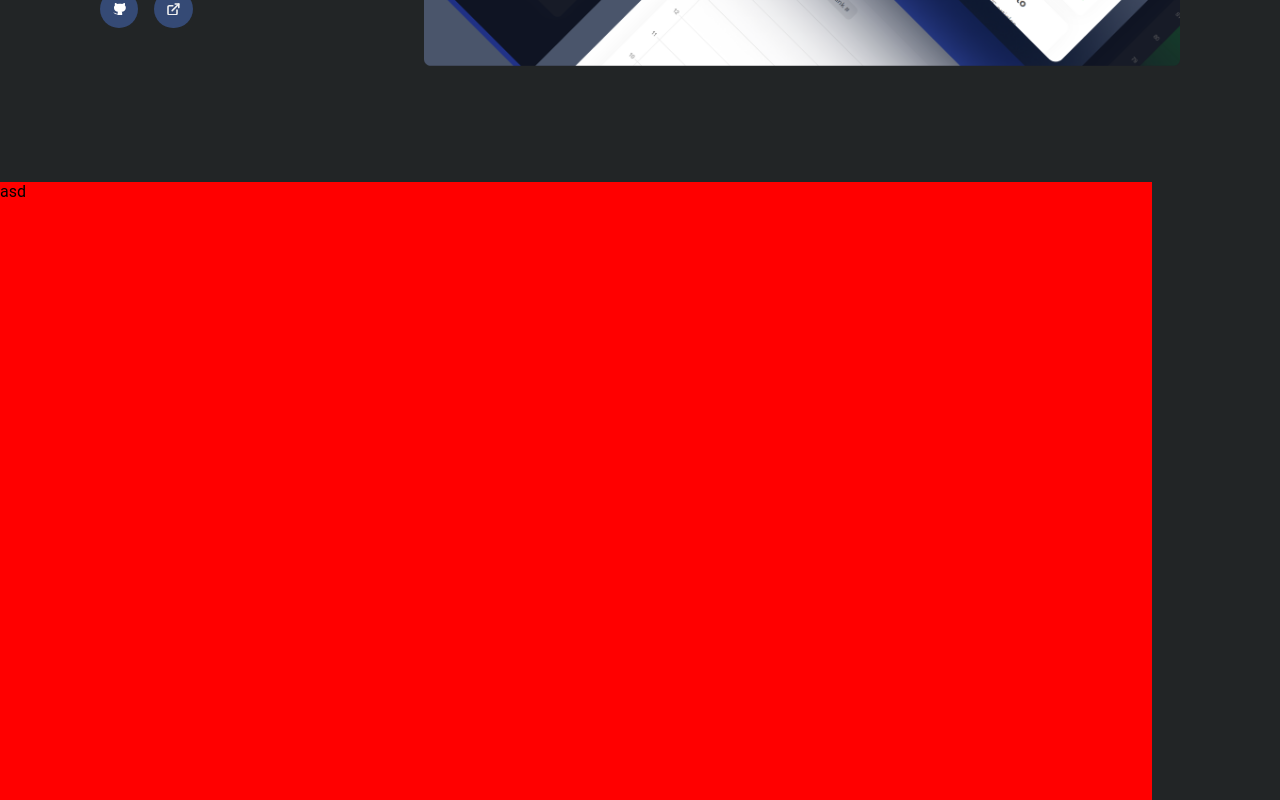
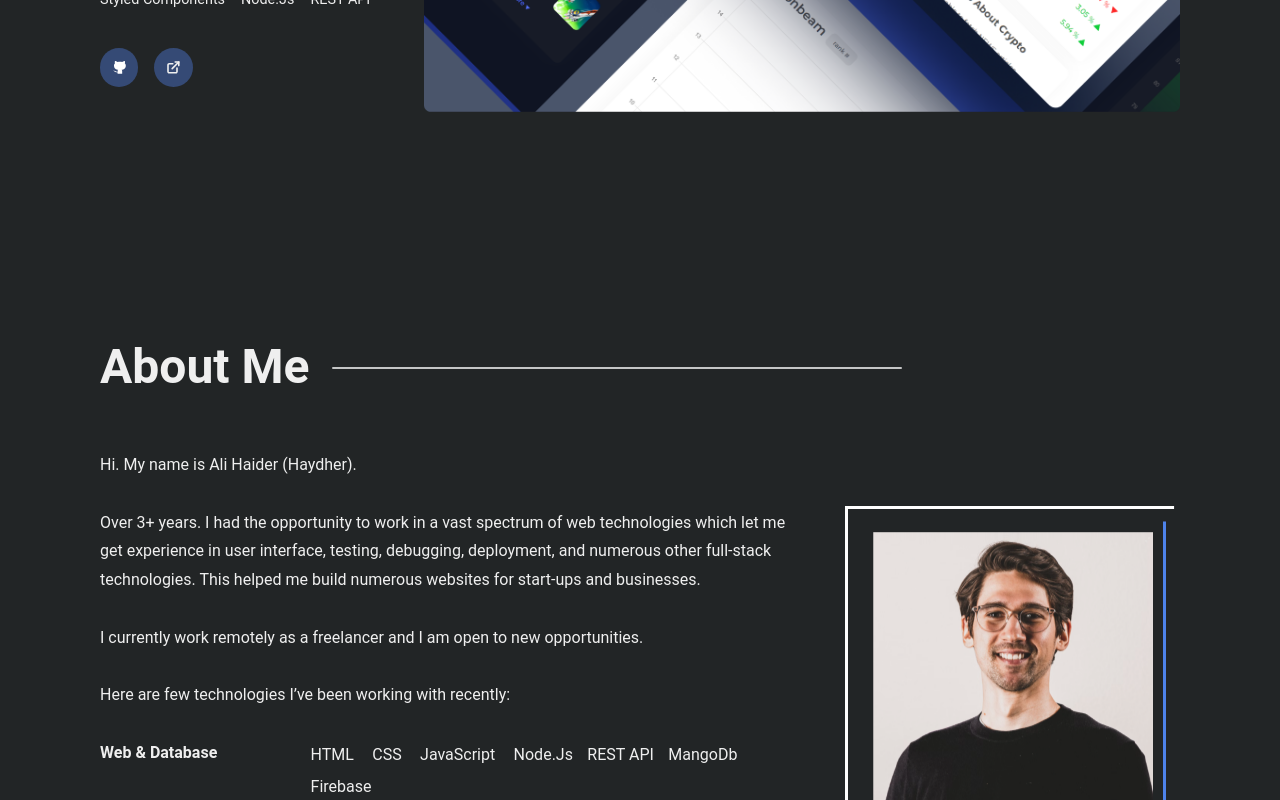
Before and after one commit to haydher/Portfolio, a React (Create React App) app: page / in a window 1280 px wide. Shown: the part 2000-2800 px from the top of the page. Built offline with nearby package versions, Linux system fonts and the light colour scheme.

Commit message:
added about page

```diff
--- a/src/App.js
+++ b/src/App.js
@@ -6,8 +6,10 @@ import { Main } from "./components/Main";
 
 import AOS from "aos";
 import "aos/dist/aos.css";
-import { useEffect } from "react";
+import { useEffect, useRef, useState } from "react";
 import { ProjectsContainer } from "./components/ProjectsContainer";
+import { About } from "./components/About";
+import { MouseFollowStyle } from "./components/styles/MouseFollowStyle";
 
 const App = () => {
  useEffect(() => {
@@ -25,22 +27,44 @@ const App = () => {
    // Settings that can be overridden on per-element basis, by `data-aos-*` attributes:
    offset: 120, // offset (in px) from the original trigger point
    delay: 0, // values from 0 to 3000, with step 50ms
-   duration: 600, // values from 0 to 3000, with step 50ms
+   duration: 400, // values from 0 to 3000, with step 50ms
    easing: "ease-out", // default easing for AOS animations
    once: true, // whether animation should happen only once - while scrolling down
    mirror: false, // whether elements should animate out while scrolling past them
    anchorPlacement: "top-bottom", // defines which position of the element regarding to window should trigger the animation
   });
+
+  getNavHeight();
+
+  // window.addEventListener("mousemove", mouseFollow);
+  // return () => {
+  //  window.removeEventListener("mousemove", mouseFollow);
+  // };
  }, []);
+
+ // move the circle div as a mouse around
+ const divRef = useRef();
+ const mouseFollow = (e) => {
+  divRef.current.style.top = `${e.clientY}px`;
+  divRef.current.style.left = `${e.clientX}px`;
+ };
+
+ // get height of nav since fixed. help push down anchor links
+ const [height, setHeight] = useState(0);
+ const getNavHeight = () => {
+  setHeight(document.querySelector("nav").offsetHeight);
+ };
 
  return (
   <ThemeProvider theme={darkTheme}>
    <GlobalComponents />
    <div className="App">
+    {/* <MouseFollowStyle ref={divRef}></MouseFollowStyle> */}
     <Nav />
     <Main />
-    <ProjectsContainer />
-    <section style={{ height: "200vh", width: "90vw", background: "red" }}>asd</section>
+    <ProjectsContainer height={height} />
+    <About height={height} />
+    {/* <section style={{ height: "200vh", width: "90vw", background: "red" }}>asd</section> */}
    </div>
   </ThemeProvider>
  );
--- a/src/components/About.js
+++ b/src/components/About.js
@@ -1,35 +1,58 @@
-export const About = () => {
+import { ReactComponent as AboutFrame } from "../assets/icons/aboutFrame.svg";
+import AboutPic from "../assets/imgs/aboutPic.png";
+import { AboutStyle } from "./styles/AboutStyle";
+
+export const About = (height) => {
  return (
-  <section>
+  <AboutStyle height={height} id="about">
    <div className="title">
     <h1>About Me</h1>
    </div>
    <div className="aboutContainer">
-    <div className="aboutInfo">
+    <div className="aboutInfo" data-aos="fade-right">
      <p>
-      Hi. My name is Ali Haider (Haydher). Over 3+ years. I had the opportunity to work in a vast spectrum of web
-      technologies which let me get experience in user interface, testing, debugging, deployment, and numerous other
-      full-stack technologies. This helped me build numerous websites for start-ups and businesses. I currently work
-      remotely as a freelancer and I am open to new opportunities Here are few technologies I’ve been working with
-      recently:
+      Hi. My name is Ali Haider (Haydher).
+      <br></br>
+      <br></br>
+      Over 3+ years. I had the opportunity to work in a vast spectrum of web technologies which let me get experience in
+      user interface, testing, debugging, deployment, and numerous other full-stack technologies. This helped me build
+      numerous websites for start-ups and businesses.
+      <br></br>
+      <br></br>I currently work remotely as a freelancer and I am open to new opportunities.
+      <br></br>
+      <br></br>Here are few technologies I’ve been working with recently:
+      <br></br>
+      <br></br>
      </p>
      <div className="tech">
       <div className="techContainer">
        <h1>Web & Database</h1>
-       <p>HTML CSS JavaScript NodeJs REST API MangoDb Firebase </p>
+       <p className="skills">
+        <span>HTML</span> <span>CSS</span> <span>JavaScript</span> <span>Node.Js</span>
+        <span style={{ whiteSpace: "nowrap" }}>REST API</span>
+        <span>MangoDb</span> <span>Firebase</span>
+       </p>
       </div>
       <div className="techContainer">
        <h1>Frameworks & Libraries</h1>
-       <p>ReactJs Redux EJS Mangoose ExpressJS Bootstrap JQuery</p>
+       <p className="skills">
+        <span>ReactJs</span> <span>Redux</span> <span>EJS</span> <span>Mangoose</span> <span>ExpressJS</span>
+        <span>Bootstrap</span> <span>JQuery</span>
+       </p>
       </div>
       <div className="techContainer">
        <h1>Tech</h1>
-       <p>Github Figma Photoshop Postman VSCode </p>
+       <p className="skills">
+        <span>Github</span> <span>Figma</span> <span>PhotoShop</span> <span>Postman</span> <span>VSCode</span>
+       </p>
       </div>
      </div>
     </div>
-    <div className="aboutPic"></div>
+    <div className="aboutPic" data-aos="fade-left">
+     <AboutFrame />
+     <img src={AboutPic} alt="Picture of Haydher in about section" />
+    </div>
    </div>
-  </section>
+  </AboutStyle>
  );
 };
--- a/src/components/ProjectsContainer.js
+++ b/src/components/ProjectsContainer.js
@@ -30,9 +30,9 @@ const projectsObj = [
  },
 ];
 
-export const ProjectsContainer = () => {
+export const ProjectsContainer = ({ height }) => {
  return (
-  <ProjectsContainerStyle id="projects">
+  <ProjectsContainerStyle id="projects" height={height}>
    <h1 className="title">Projects</h1>
    {projectsObj.map((project) => {
     return (
--- /dev/null
+++ b/src/components/styles/AboutStyle.js
@@ -0,0 +1,93 @@
+import styled from "styled-components";
+
+export const AboutStyle = styled.section`
+ width: ${({ theme }) => theme.width};
+ margin: auto;
+ height: 100vh;
+
+ .title {
+  position: relative;
+  padding-top: ${({ height }) => height.height + 20}px;
+  color: ${({ theme }) => theme.textColor};
+  font-size: 2rem;
+
+  ::after {
+   content: "";
+   position: absolute;
+   top: calc(${({ height }) => height.height}px + 50px);
+   left: 14.5rem;
+   transform: translateY(-50%);
+   background-color: ${({ theme }) => theme.textColor};
+   opacity: 0.8;
+   height: 2px;
+   width: 44.5vw;
+   border-radius: 100px;
+  }
+ }
+
+ .aboutContainer {
+  display: flex;
+  justify-content: space-between;
+  align-items: center;
+  height: 70%;
+  color: ${({ theme }) => theme.textColor};
+
+  .aboutInfo {
+   margin-top: 3rem;
+   width: 65%;
+   line-height: 1.8rem;
+
+   .tech {
+    .techContainer {
+     display: flex;
+     margin-bottom: 1rem;
+
+     h1 {
+      font-size: 1rem;
+      width: 30%;
+      position: relative;
+
+      :first-child {
+       content: "asd";
+      }
+     }
+     .skills {
+      width: 65%;
+      line-height: 2rem;
+      span {
+       margin-right: 0.9rem;
+      }
+     }
+    }
+   }
+  }
+
+  .aboutPic {
+   position: relative;
+
+   img {
+    position: absolute;
+    left: 50%;
+    top: 50%;
+    transform: translate(-50%, -51%);
+   }
+
+   svg rect:first-child {
+    stroke-dasharray: 606;
+    stroke-dashoffset: 1216;
+    animation: dash 24s linear infinite;
+   }
+   svg rect:last-child {
+    stroke-dasharray: 664;
+    stroke-dashoffset: -1328;
+    animation: dash 24s linear infinite;
+   }
+
+   @keyframes dash {
+    to {
+     stroke-dashoffset: 0;
+    }
+   }
+  }
+ }
+`;
--- a/src/components/styles/HeroStyle.js
+++ b/src/components/styles/HeroStyle.js
@@ -2,7 +2,6 @@ import styled from "styled-components";
 
 export const HeroStyle = styled.div`
  display: flex;
-
  .heroLeft {
   display: flex;
   align-items: center;
--- /dev/null
+++ b/src/components/styles/MouseFollowStyle.js
@@ -0,0 +1,11 @@
+import styled from "styled-components";
+
+export const MouseFollowStyle = styled.div`
+ position: absolute;
+ height: 40px;
+ width: 40px;
+ border: 3px solid ${({ theme }) => theme.primaryColor};
+ border-radius: 100px;
+ transform: translate(-40%, -40%);
+ z-index: 50;
+`;
--- a/src/components/styles/NavBarStyle.js
+++ b/src/components/styles/NavBarStyle.js
@@ -1,6 +1,7 @@
 import styled from "styled-components";
 
 export const NavBarStyle = styled.nav`
+ background-color: black;
  position: fixed;
  left: 0;
  right: 0;
--- a/src/components/styles/ProjectsContainerStyle.js
+++ b/src/components/styles/ProjectsContainerStyle.js
@@ -7,7 +7,8 @@ export const ProjectsContainerStyle = styled.section`
 
  .title {
   position: sticky;
-  top: 100px;
+  top: ${({ height }) => height + 20}px;
+  margin-bottom: ${({ height }) => height + 20}px;
   bottom: 100px;
   color: ${({ theme }) => theme.textColor};
   font-size: 2rem;
--- a/src/components/styles/ProjectsStyle.js
+++ b/src/components/styles/ProjectsStyle.js
@@ -41,6 +41,7 @@ export const ProjectsStyle = styled.div`
    color: ${({ theme }) => theme.textColor};
    border-radius: 4px;
    padding: 1.5rem;
+   line-height: 1.5rem;
   }
 
   .techContainer {
```
Also changed, not shown: src/assets/icons/aboutFrame.svg (added), src/assets/imgs/aboutPic.png (added).
